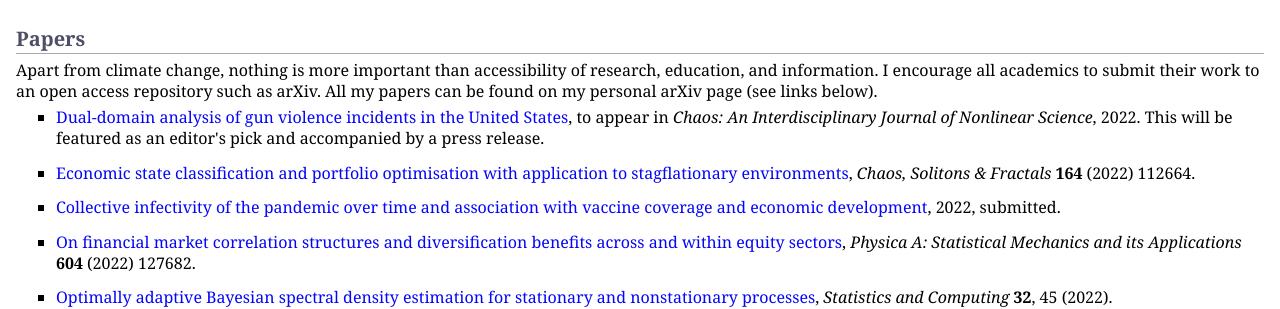
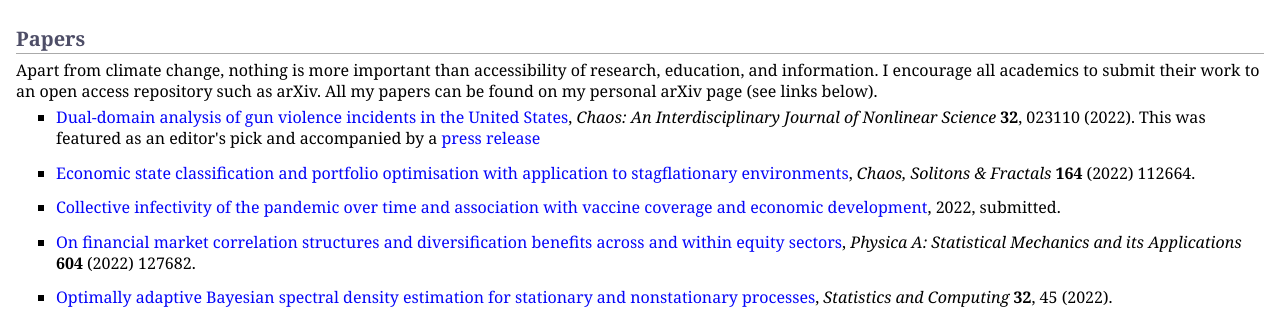
Before and after one commit to MaxMenzies/maxmenzies.com, a Jekyll site: the page index.html, which Jekyll copies as it is, in a window 1280 px wide. Shown: the part 409-718 px from the top of the page. Built offline with Jekyll 4.4.1, drawn with Linux system fonts in a browser that asks for light colours.

Commit message:
Update index.html

```diff
--- a/index.html
+++ b/index.html
@@ -40,7 +40,7 @@
 <h2>Papers</h2>
 <p>Apart from climate change, nothing is more important than accessibility of research, education, and information. I encourage all academics to submit their work to an open access repository such as arXiv. All my papers can be found on my personal arXiv page (see links below). </p>
 <ul>
-<li><p><a href="https://arxiv.org/abs/2208.07093">Dual-domain analysis of gun violence incidents in the United States</a>, to appear in <i>Chaos: An Interdisciplinary Journal of Nonlinear Science</i>, 2022. This will be featured as an editor's pick and accompanied by a press release.</p>
+<li><p><a href="https://aip.scitation.org/doi/10.1063/5.0120822">Dual-domain analysis of gun violence incidents in the United States</a>, <i>Chaos: An Interdisciplinary Journal of Nonlinear Science</i> <b>32</b>, 023110 (2022). This was featured as an editor's pick and accompanied by a <a href="https://publishing.aip.org/publications/latest-content/statistical-analysis-reveals-unexpected-trends-in-us-gun-violence-incidents/">press release</a></p>
 </li>
 </ul>
 <ul>
```
